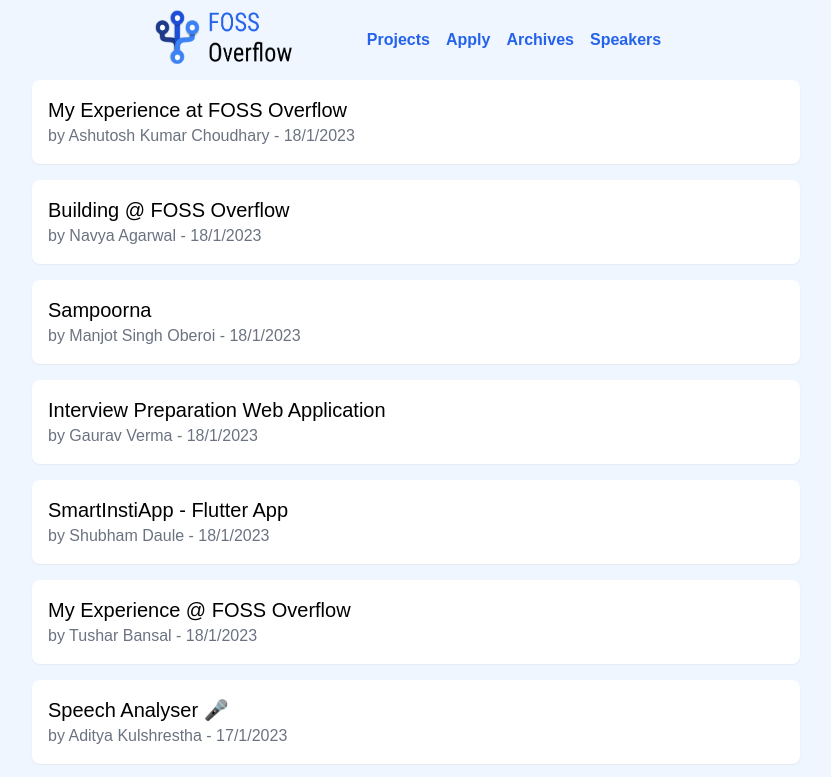
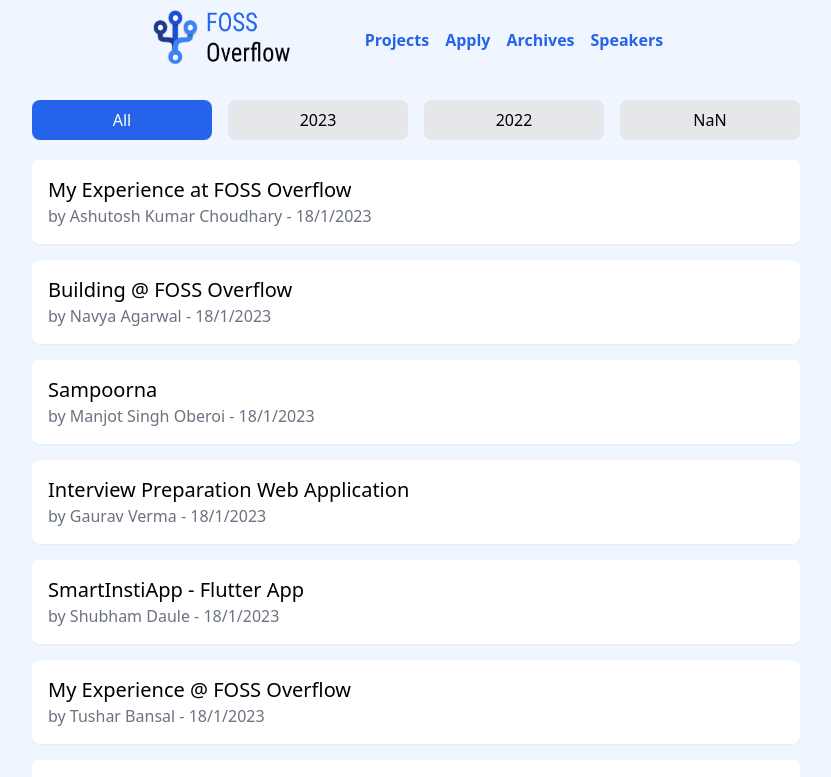
Before and after one commit to OpenLake/FOSS-Overflow, a Next.js app: page /blog in a window 1280 px wide. Shown: the top 777 px of the page, without its empty margins (224-1055 px from the left). Built offline with nearby package versions, Linux system fonts and the light colour scheme.

Commit message:
feat:added filter for blogs page

```diff
--- a/pages/blog.js
+++ b/pages/blog.js
@@ -1,5 +1,6 @@
 import Head from 'next/head';
 import Link from 'next/link';
+import { useState } from 'react';
 
 import { getAllPosts } from '../lib/api';
 import { displayDate } from '../lib/displayDate';
@@ -12,22 +13,43 @@ export async function getStaticProps() {
 	};
 }
 
+
+
 export default function Blog({ allPosts }) {
+    const years = allPosts.map(post => new Date(post.date).getFullYear());
+    const uniqueYears = ['All', ...new Set(years)];
+
+    const [selectedYear, setSelectedYear] = useState('All');
+
+    const filteredPosts = selectedYear === 'All'
+        ? allPosts
+        : allPosts.filter(post => new Date(post.date).getFullYear() === parseInt(selectedYear));
+
     return (
         <>
 			<Head>
 				<title>Blog | FOSS Overflow</title>
 			</Head>
+			<div className='max-w-screen-md m-auto cursor-pointer'>
 
-			<div className="max-w-screen-md m-auto cursor-pointer">
+            <div className="flex gap-4">
+                {uniqueYears.map(year => (
+                    <button
+                        key={year}
+                        onClick={() => setSelectedYear(year)}
+                        className={`p-2 rounded-lg w-48 my-5 ${
+                            year === selectedYear ? 'bg-blue-75 text-white' : 'bg-gray-200'
+                        }`}
+                    >
+                        {year}
+                    </button>
+                ))}
+            </div>
+
             <ul className="flex flex-col gap-4">
-					{allPosts.map(post => (
+                {filteredPosts.map(post => (
                     <li key={post.slug}>
-							<Link
-								href="/blog/2021/[slug]"
-								as={`/blog/2021/${post.slug}`}
-								passHref
-							>
+                        <Link href="/blog/2021/[slug]" as={`/blog/2021/${post.slug}`} passHref>
                             <a className="block shadow-sm bg-white p-4 rounded-lg text-xl">
                                 {post.title}
                                 <div className="text-gray-500 text-base">
--- a/tailwind.config.js
+++ b/tailwind.config.js
@@ -11,6 +11,14 @@ module.exports = {
 				sans: ['Inter var', 'sans-serif'],
 			},
 		},
+		extend: {
+			colors: {
+			  blue: {
+				75: '#2563eb',
+			  },
+			}
+		  },
+
 	},
 	plugins: [require('@tailwindcss/typography')],
 };
```
Lines whose indentation alone changed are shown as unchanged.
